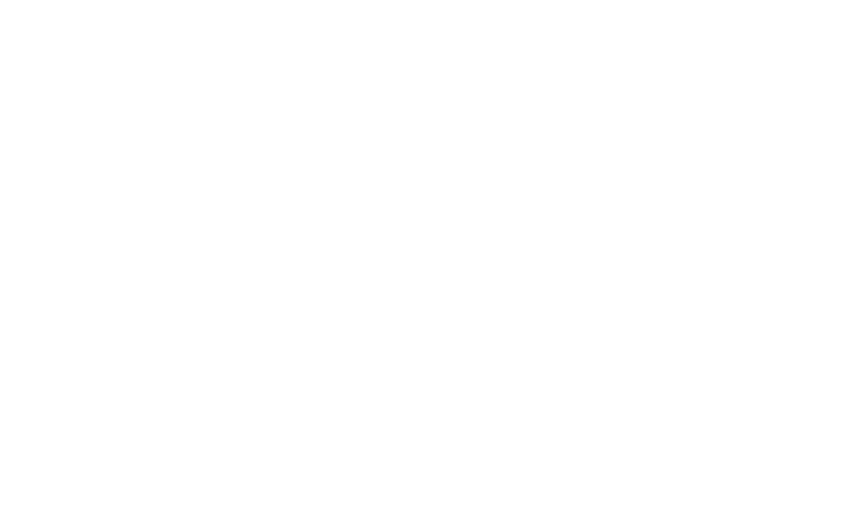
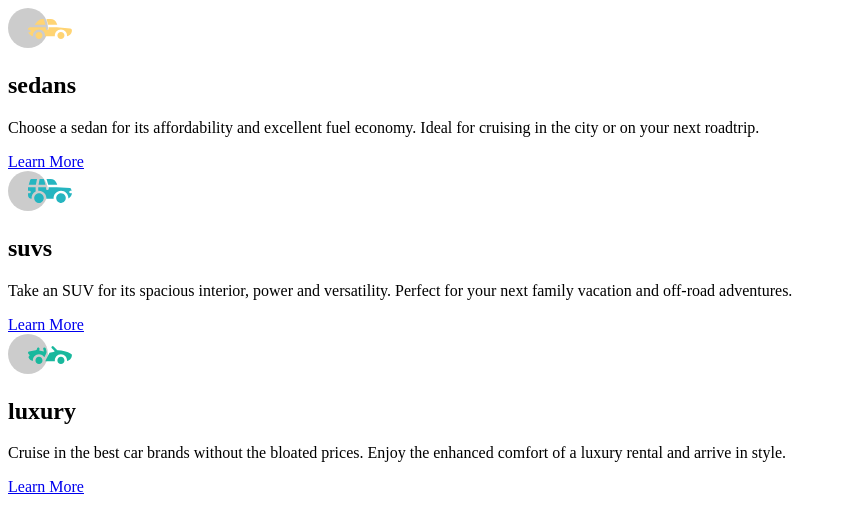
Before and after one commit to juan-gsan/W2-CH01-Juan-Garcia, a website: page index.html in a window 1280 px wide. Shown: the whole page, without its empty margins (0-847 px from the left). Drawn offline with Linux system fonts and the light colour scheme.

Commit message:
Add basic structure html

```diff
--- a/index.html
+++ b/index.html
@@ -14,7 +14,35 @@
 </head>
 
 <body>
-
+  <main>
+    <section class="card">
+      <div class="card__logo">
+        <img src="./images/icon-sedans.svg" alt="sedan-car logo">
+      </div>
+      <h1 class="card__title">sedans</h1>
+      <p class="card__description">Choose a sedan for its affordability and excellent fuel economy. Ideal for cruising
+        in the city or on your next roadtrip.</p>
+      <a href="#" class="card__link">Learn More</a>
+    </section>
+    <section class="card">
+      <div class="card__logo">
+        <img src="./images/icon-suvs.svg" alt="suv-car logo">
+      </div>
+      <h1 class="card__title">suvs</h1>
+      <p class="card__description">Take an SUV for its spacious interior, power and versatility. Perfect for your next
+        family vacation and off-road adventures.</p>
+      <a href="#" class="card__link">Learn More</a>
+    </section>
+    <section class="card">
+      <div class="card__logo">
+        <img src="./images/icon-luxury.svg" alt="luxury-car logo">
+      </div>
+      <h1 class="card__title">luxury</h1>
+      <p class="card__description">Cruise in the best car brands without the bloated prices. Enjoy the enhanced comfort
+        of a luxury rental and arrive in style.</p>
+      <a href="#" class="card__link">Learn More</a>
+    </section>
+  </main>
 </body>
 
 </html>
```
